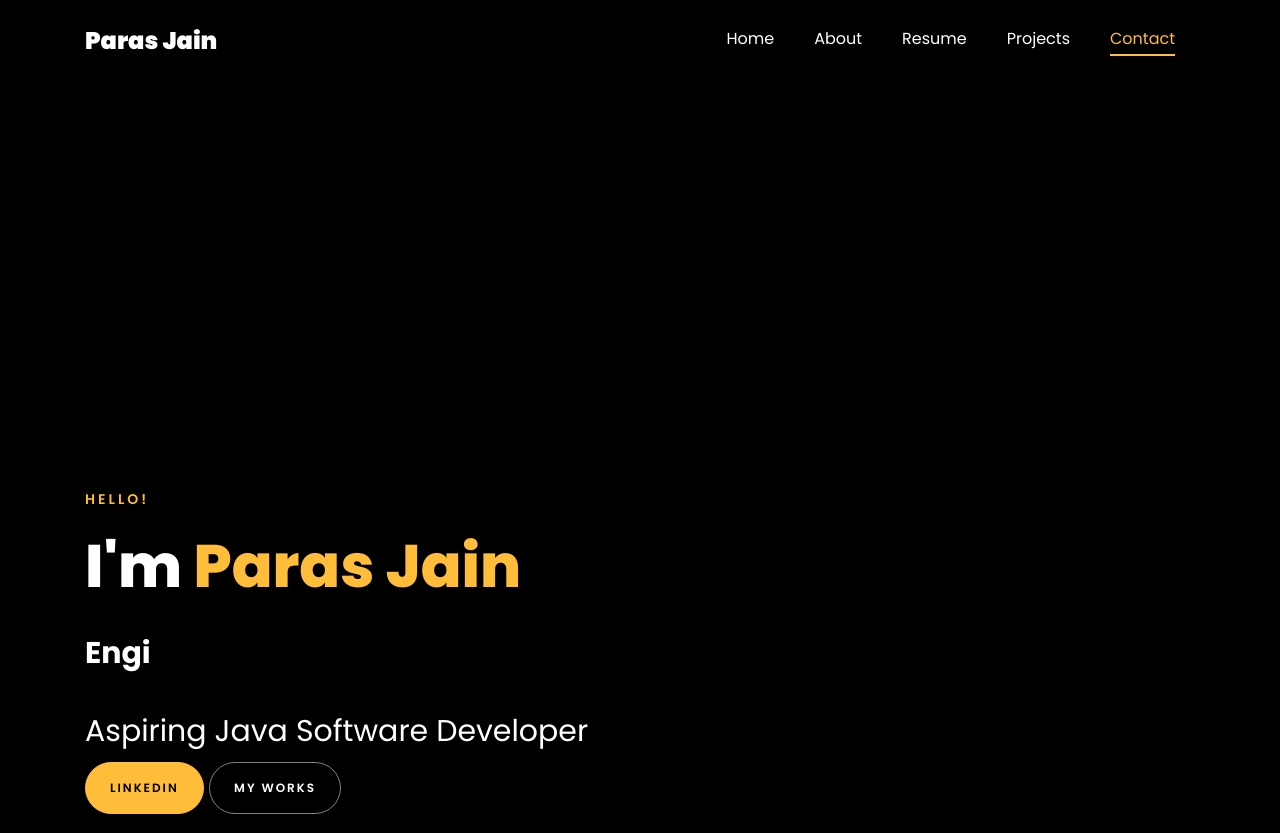
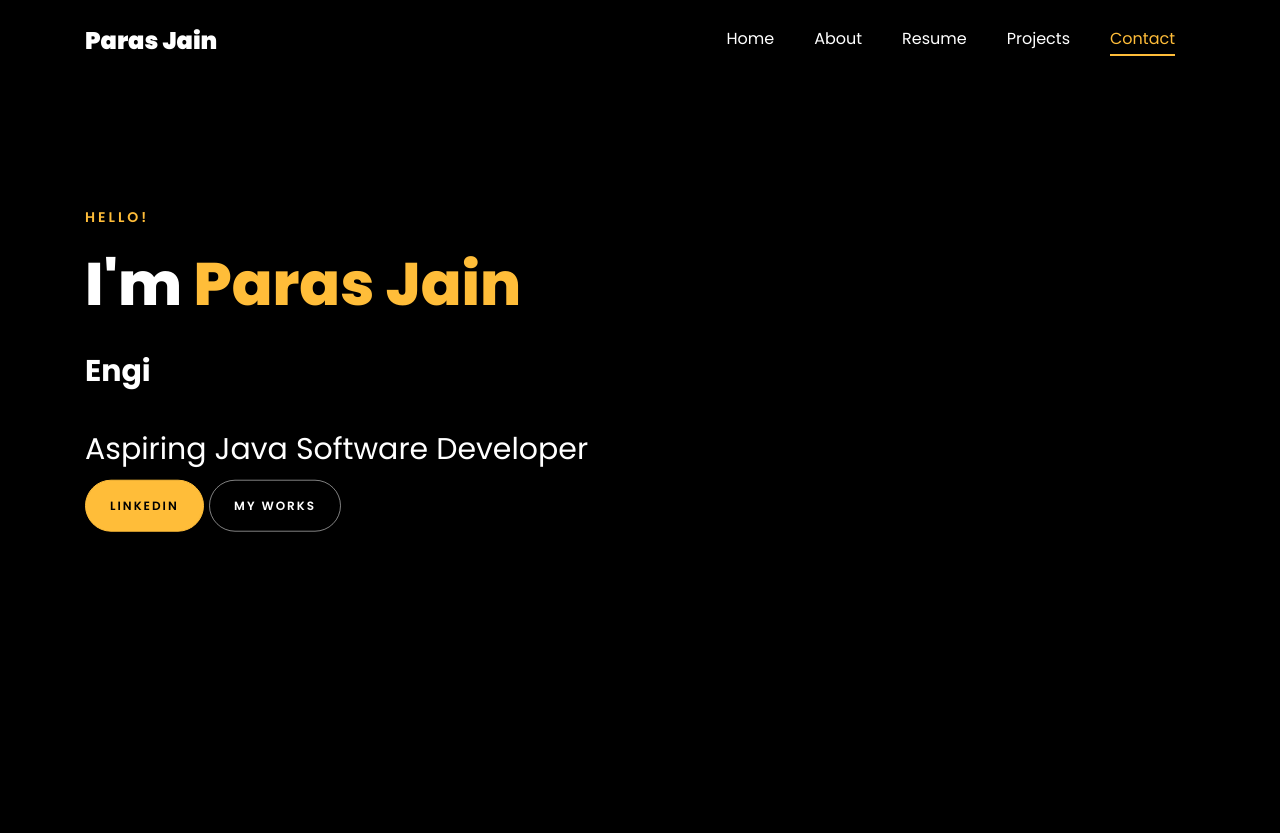
Before and after one commit to ParasJain12/parasjain.github.io, a plain HTML site: page index.html in a window 1280 px wide. Shown: the top 833 px of the page. Drawn offline with Linux system fonts and the light colour scheme; animation ran at ten frames a second; files whose address does not match are found by name.

Commit message:
Update index.html

```diff
--- a/index.html
+++ b/index.html
@@ -56,10 +56,6 @@
   background-color: #ffbd39;
 }
 
-.hero {
-  padding-top: 80px; /* Adjust this if your navbar is taller or shorter */
-}
-
 
 /* Animation styles */
 #typing-animation {
@@ -83,10 +79,6 @@
   animation: typing-cursor 0.5s ease-in-out infinite;
 }
 
-#home-section.hero {
-  padding-top: 80px;
-}
-
 @keyframes typing {
   from {
     width: 0;
@@ -104,13 +96,6 @@
     width: 0;
   }
 }
-
-@media (max-width: 768px) {
-  .hero {
-    padding-top: 100px;
-  }
-}
-
 
 /* project image zoom effect */
 
@@ -155,10 +140,10 @@
 	      	<div class="overlay"></div>
 	         <div class="container">
 	          <div class="row d-md-flex no-gutters slider-text align-items-end justify-content-end" data-scrollax-parent="true">
-	          	<div class="col-md-6 img order-md-last" style="background-image:url(images/);">
+	          	<div class="one-third js-fullheight order-md-last img" style="background-image:url(images/);">
 	          	 <div class="overlay"></div>
 	          	</div>
-		          <div class="col-md-6 d-flex align-items-center ftco-animate" data-scrollax=" properties: { translateY: '70%' }">
+		          <div class="one-forth d-flex  align-items-center ftco-animate" data-scrollax=" properties: { translateY: '70%' }">
 		          	<div class="text">
 		          		<span class="subheading">Hello!</span>
 			            <h1 class="mb-4 mt-3">I'm <span>Paras Jain</span></h1>
```
